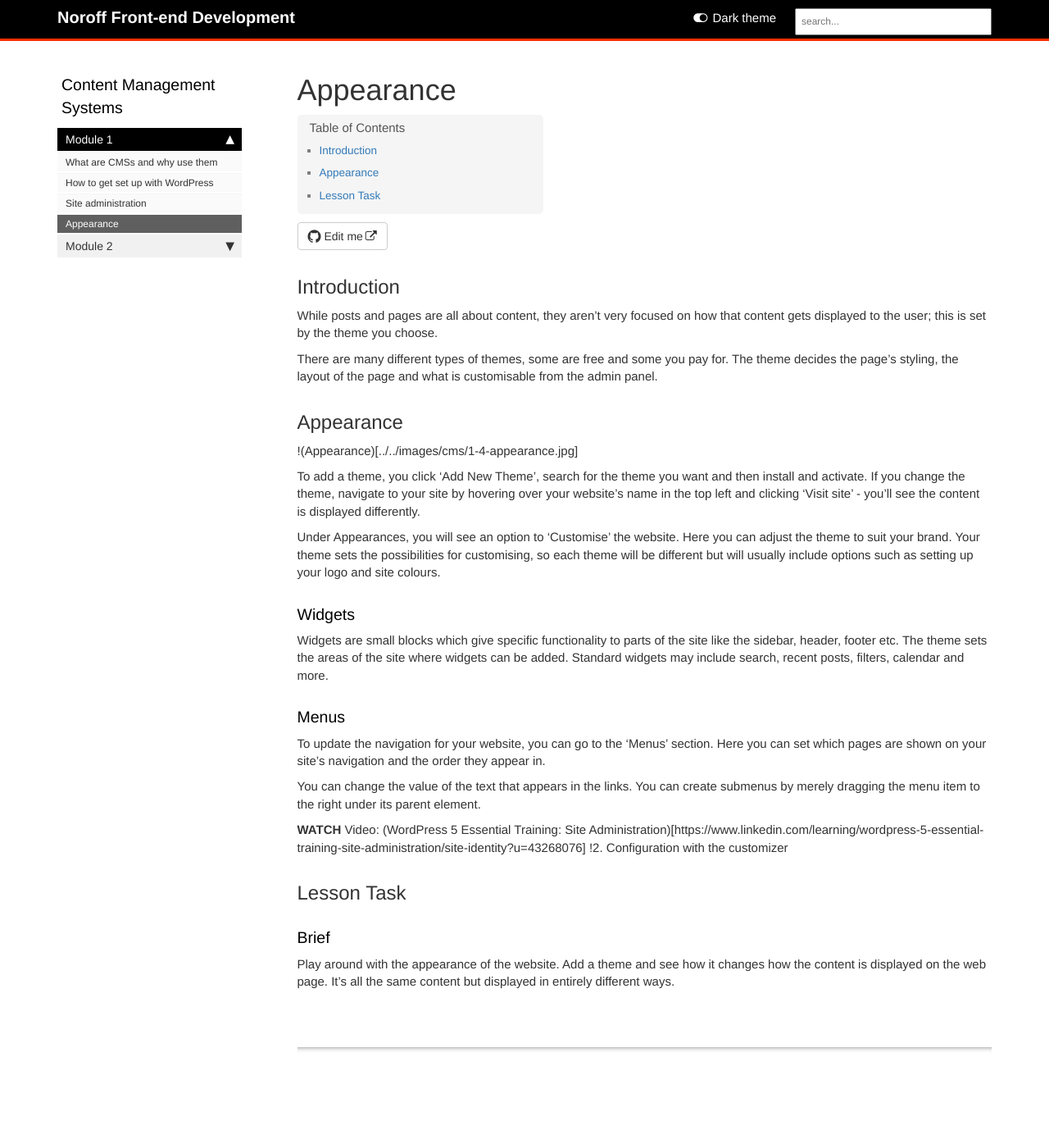
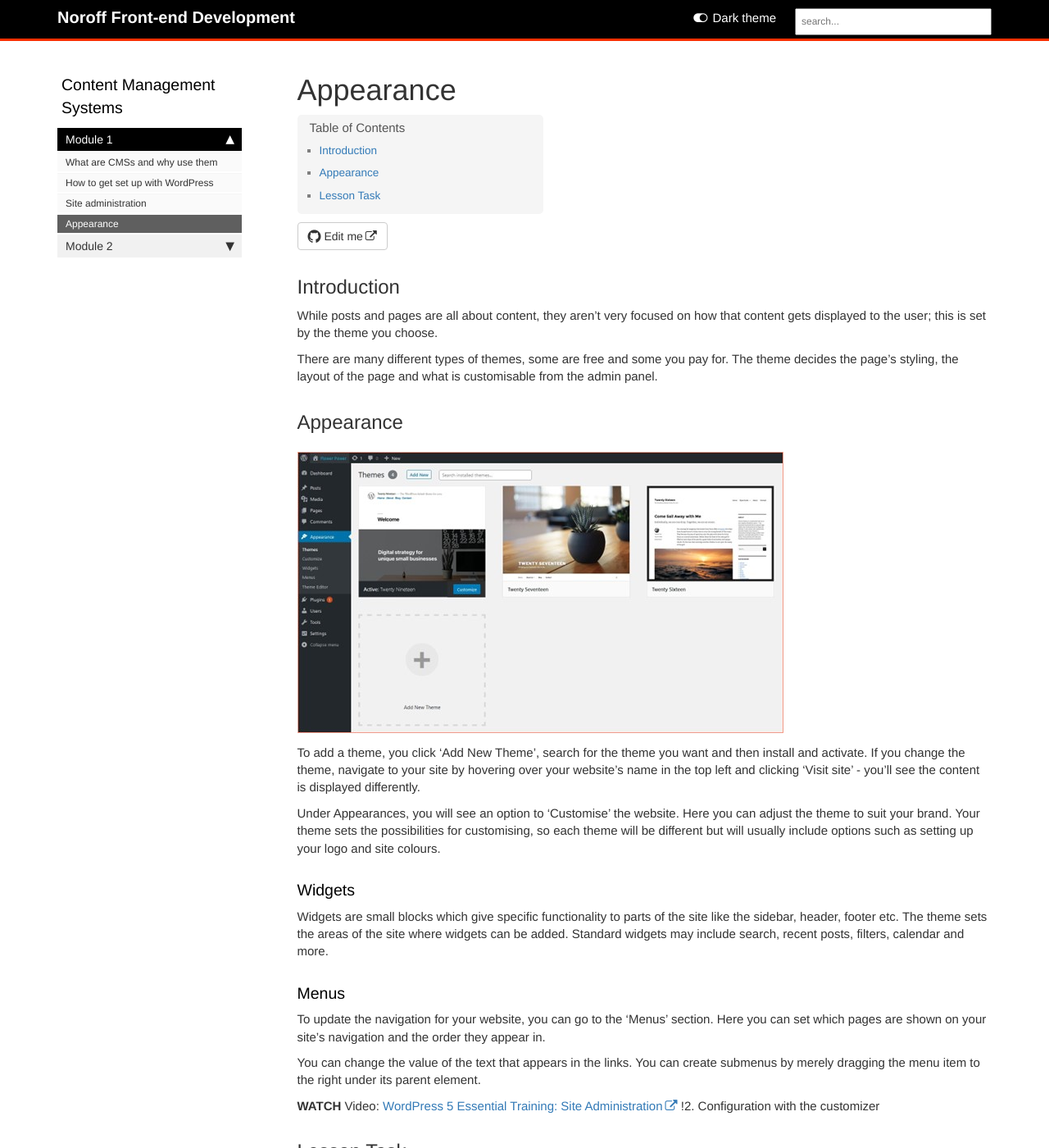
Before and after one commit to AmberBentley/content-feu, a Jekyll site: the page built from pages/cms/appearance.md, in a window 1280 px wide and 1400 px high. Shown: the whole window at 82% size. Built offline with Jekyll 4.4.1, drawn with Linux system fonts in a browser that asks for light colours; comment, search, counter and statistics services are not loaded.

Commit message:
Update appearance.md

```diff
--- a/pages/cms/appearance.md
+++ b/pages/cms/appearance.md
@@ -14,7 +14,7 @@ There are many different types of themes, some are free and some you pay for. Th
 
 ## Appearance
 
-!(Appearance)[../../images/cms/1-4-appearance.jpg]
+![Appearance](../../images/cms/1-4-appearance.jpg)
 
 To add a theme, you click ‘Add New Theme’, search for the theme you want and then install and activate. If you change the theme, navigate to your site by hovering over your website’s name in the top left and clicking ‘Visit site’ - you’ll see the content is displayed differently.
 
@@ -31,7 +31,7 @@ To update the navigation for your website, you can go to the ‘Menus’ section
 You can change the value of the text that appears in the links. You can create submenus by merely dragging the menu item to the right under its parent element.
 
 **WATCH**
-Video: (WordPress 5 Essential Training: Site Administration)[https://www.linkedin.com/learning/wordpress-5-essential-training-site-administration/site-identity?u=43268076]
+Video: [WordPress 5 Essential Training: Site Administration](https://www.linkedin.com/learning/wordpress-5-essential-training-site-administration/site-identity?u=43268076)
 !2. Configuration with the customizer
 
 ## Lesson Task
```
